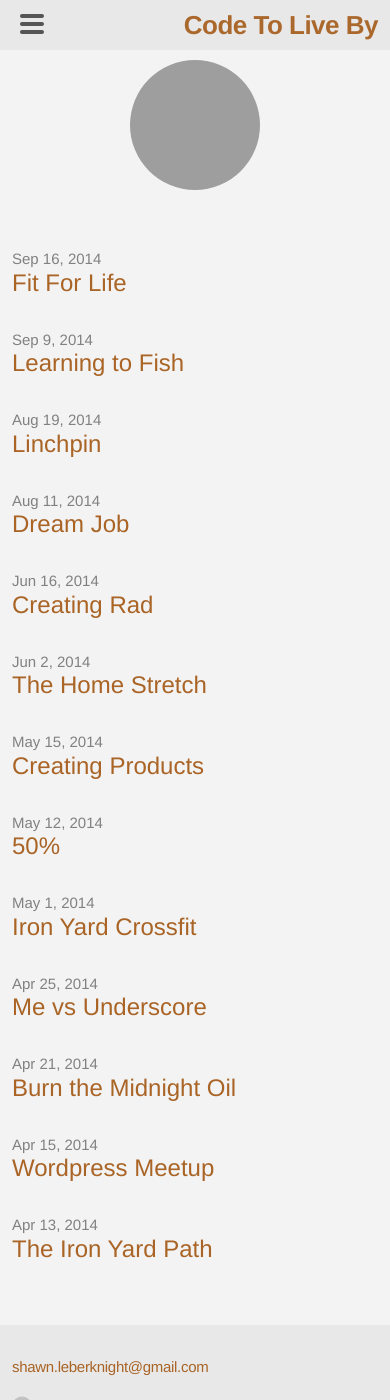
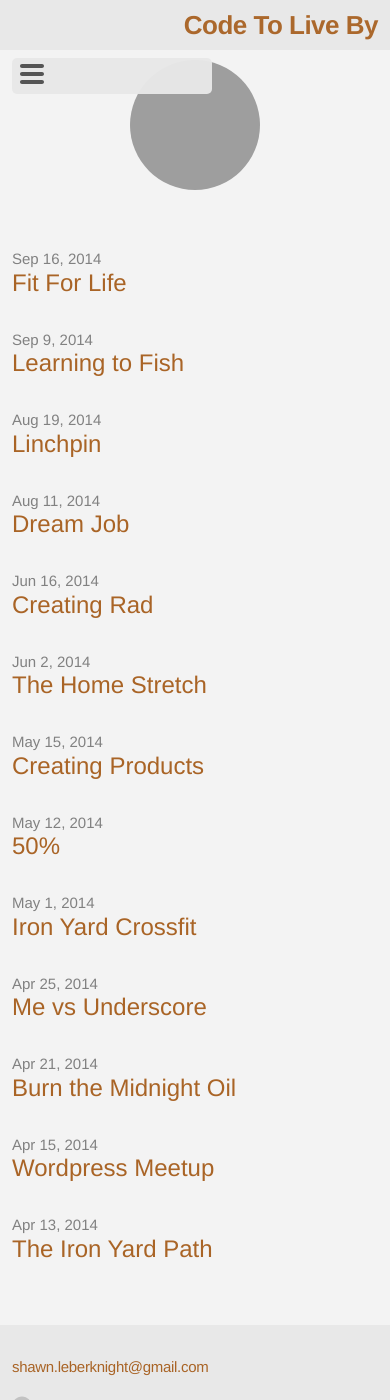
Before and after one commit to shawnlknight/blog, a Jekyll site: the page built from index.html, in a window 390 px wide and 1400 px high. Built offline with Jekyll 4.4.1, drawn with Linux system fonts in a browser that asks for light colours; the list of posts is cut into pages by our own code.

Commit message:
Update main.css

```diff
--- a/css/main.css
+++ b/css/main.css
@@ -390,7 +390,7 @@
     background-color: #e8e8e8;
     -webkit-border-radius: 5px;
     -moz-border-radius: 5px;
-    width: 150px;
+    width: 200px;
   }
 
   .site-nav .menu-icon {
@@ -421,6 +421,7 @@
     text-align: left;
     line-height: 1.25;
     padding: 5px 10px;
+    margin-top: 10px;
     margin-bottom: 10px;
     font-weight: bold;
   }
```
